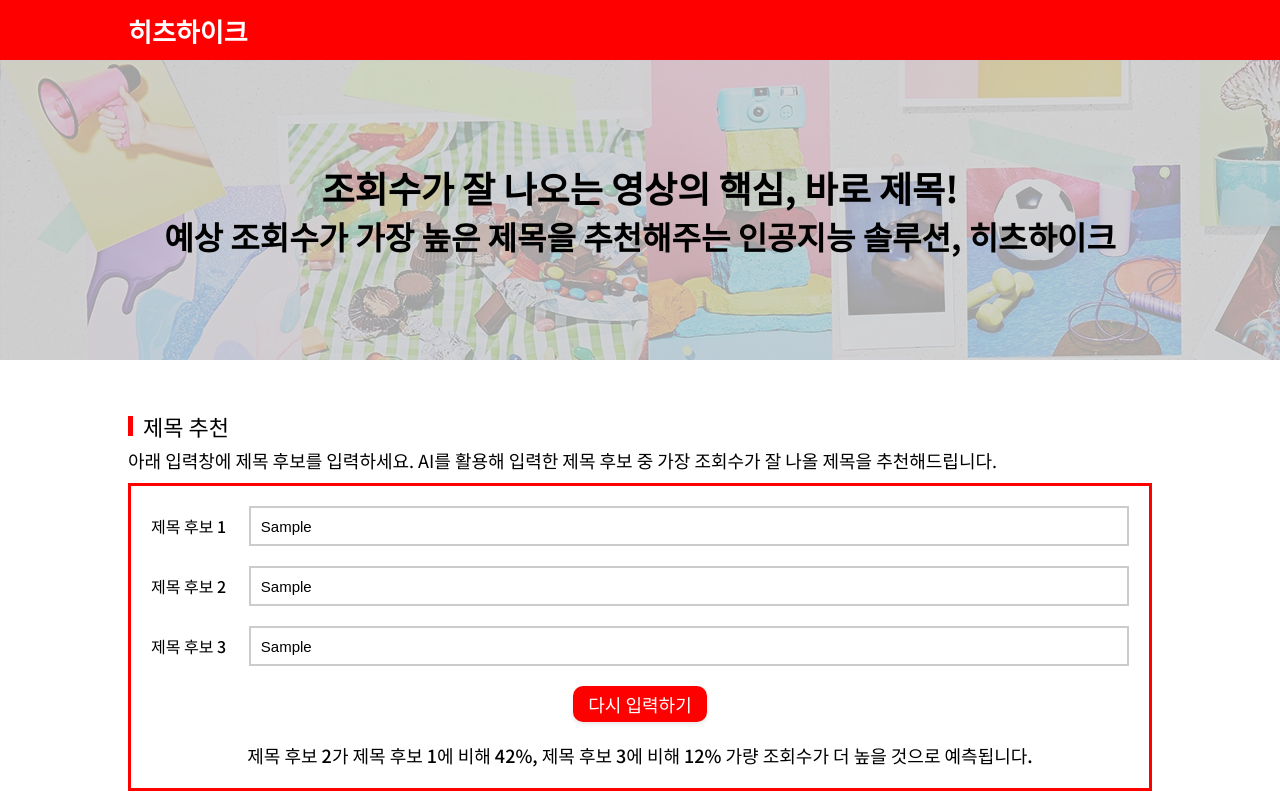
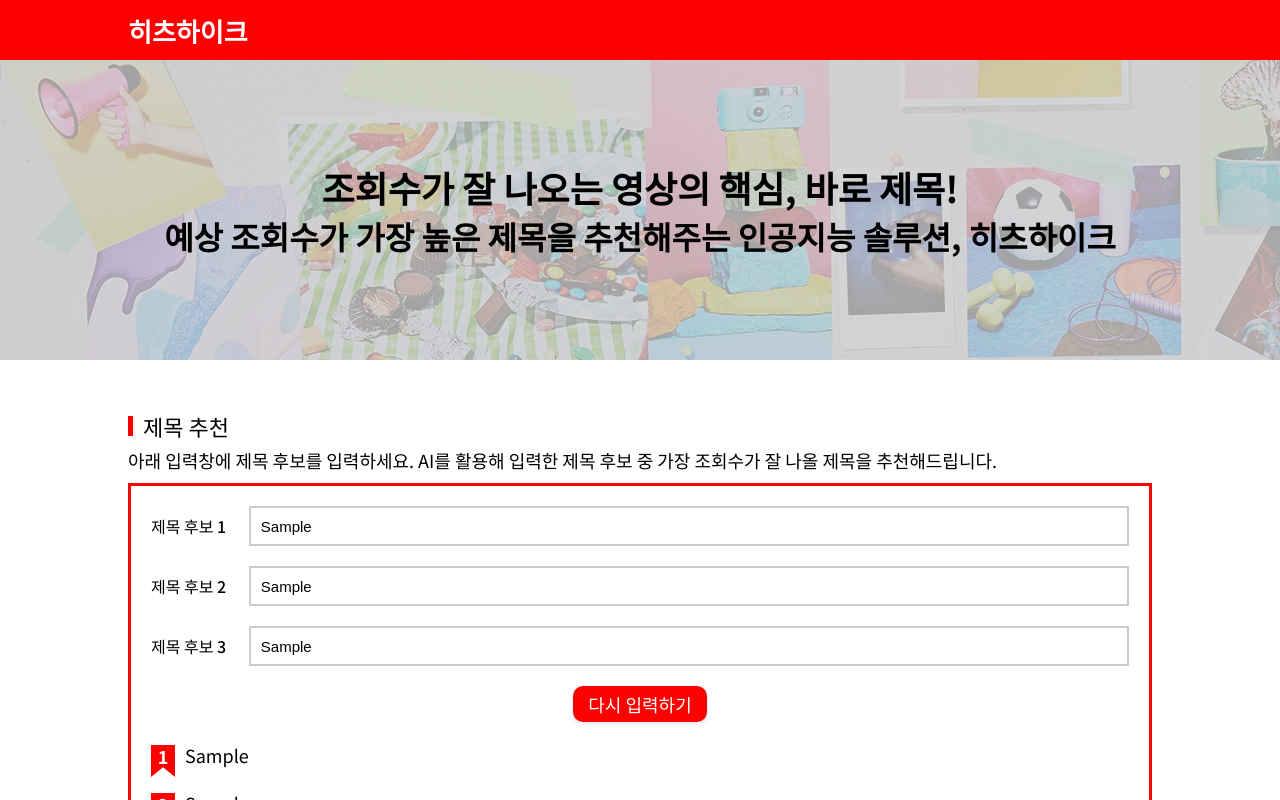
Before and after one commit to hits-hike/hits-hike-web, a Next.js app: page / in a window 1280 px wide. Both pictures are taken after typing "Sample", "Sample", "Sample" into the empty fields and a click on the button "추천 받기". Shown: the top 800 px of the page. Built offline with nearby package versions, Linux system fonts and the light colour scheme.

Commit message:
✨feat: Add rank to title recommendation result

```diff
--- a/src/components/molecules/YoutubeTitleRecommendation/Form.tsx
+++ b/src/components/molecules/YoutubeTitleRecommendation/Form.tsx
@@ -1,4 +1,3 @@
-import { useState } from "react";
 import styled from "styled-components";
 import YoutubeTitleInput from "./Input";
 import Pill from "../Button/Pill";
@@ -6,19 +5,30 @@ import Pill from "../Button/Pill";
 type FormProps = {
   isResultVisible: boolean;
   setIsResultVisible: React.Dispatch<React.SetStateAction<boolean>>;
+  title1: string;
+  title2: string;
+  title3: string;
+  setTitle1: React.Dispatch<React.SetStateAction<string>>;
+  setTitle2: React.Dispatch<React.SetStateAction<string>>;
+  setTitle3: React.Dispatch<React.SetStateAction<string>>;
 };
 
-export default function Form(props: FormProps): JSX.Element {
-  const [title1, setTitle1] = useState<string>(""); // 제목 후보1
-  const [title2, setTitle2] = useState<string>(""); // 제목 후보2
-  const [title3, setTitle3] = useState<string>(""); // 제목 후보3
-
+export default function Form({
+  isResultVisible,
+  setIsResultVisible,
+  title1,
+  title2,
+  title3,
+  setTitle1,
+  setTitle2,
+  setTitle3,
+}: FormProps): JSX.Element {
   const initialize = (event) => {
     event.preventDefault();
     setTitle1("");
     setTitle2("");
     setTitle3("");
-    props.setIsResultVisible(false);
+    setIsResultVisible(false);
   };
 
   const showResult = (event) => {
@@ -27,7 +37,7 @@ export default function Form(props: FormProps): JSX.Element {
       alert("제목 후보를 모두 입력해주세요");
       return;
     }
-    props.setIsResultVisible(true);
+    setIsResultVisible(true);
   };
 
   return (
@@ -47,7 +57,7 @@ export default function Form(props: FormProps): JSX.Element {
         value={title3}
         setValue={setTitle3}
       ></YoutubeTitleInput>
-      {props.isResultVisible ? (
+      {isResultVisible ? (
         <Pill level={1} weight={500} onClick={initialize}>
           다시 입력하기
         </Pill>
--- /dev/null
+++ b/src/components/molecules/YoutubeTitleRecommendation/Rank.tsx
@@ -0,0 +1,33 @@
+import styled from "styled-components";
+import Colors from "@colors";
+import Icon from "../../atoms/Icon/Rank";
+import Text from "../../atoms/Text";
+
+export default function Rank({ number }: { number: number }): JSX.Element {
+  return (
+    <Wrapper>
+      <Icon
+        fill={Colors.RED}
+        style={{ width: "2.4rem", height: "3.8rem" }}
+      ></Icon>
+      <NumberWrapper>
+        <Text level={1} weight="bold" color={Colors.WHITE}>
+          {number}
+        </Text>
+      </NumberWrapper>
+    </Wrapper>
+  );
+}
+
+const Wrapper = styled.div`
+  position: relative;
+  width: fit-content;
+  height: fit-content;
+  display: flex;
+  justify-content: center;
+  margin-right: 1rem;
+`;
+const NumberWrapper = styled.span`
+  position: absolute;
+  top: 0.1rem;
+`;
--- a/src/components/molecules/YoutubeTitleRecommendation/Result.tsx
+++ b/src/components/molecules/YoutubeTitleRecommendation/Result.tsx
@@ -1,18 +1,49 @@
 import styled from "styled-components";
 import Text from "../../atoms/Text";
+import Rank from "./Rank";
 
-export default function Result(): JSX.Element {
+type ResultProps = {
+  title1: string;
+  title2: string;
+  title3: string;
+};
+
+export default function Result({
+  title1,
+  title2,
+  title3,
+}: ResultProps): JSX.Element {
   // 결과 하드코딩함 (추후 백엔드와 연결 예정)
   return (
     <Wrapper>
+      <TitleWithRankWrapper>
+        <Rank number={1}></Rank>
+        <Text level={1}>{title2}</Text>
+      </TitleWithRankWrapper>
+      <TitleWithRankWrapper>
+        <Rank number={2}></Rank>
+        <Text level={1}>{title3}</Text>
+      </TitleWithRankWrapper>
+      <TitleWithRankWrapper>
+        <Rank number={3}></Rank>
+        <Text level={1}>{title1}</Text>
+      </TitleWithRankWrapper>
       <Text level={1} weight={500}>
-        제목 후보 2가 제목 후보 1에 비해 42%, 제목 후보 3에 비해 12% 가량
-        조회수가 더 높을 것으로 예측됩니다.
+        AI를 활용해 조회수를 예측한 결과, 제목 후보 2가 제목 후보 1에 비해 42%,
+        제목 후보 3에 비해 12% 가량 조회수가 더 높을 것으로 예측됩니다.
       </Text>
     </Wrapper>
   );
 }
 
 const Wrapper = styled.div`
+  width: 100%;
   margin-top: 2rem;
+  display: flex;
+  flex-direction: column;
 `;
+
+const TitleWithRankWrapper = styled.div`
+  display: flex;
+  margin-bottom: 1rem;
+`;
--- a/src/components/organisms/YoutubeTitleRecommendation.tsx
+++ b/src/components/organisms/YoutubeTitleRecommendation.tsx
@@ -8,6 +8,9 @@ import RecommendationResult from "../molecules/YoutubeTitleRecommendation/Result
 
 export default function YoutubeTitleRecommendation(): JSX.Element {
   const [isResultVisible, setIsResultVisible] = useState<boolean>(false);
+  const [title1, setTitle1] = useState<string>(""); // 제목 후보1
+  const [title2, setTitle2] = useState<string>(""); // 제목 후보2
+  const [title3, setTitle3] = useState<string>(""); // 제목 후보3
 
   return (
     <Wrapper>
@@ -20,8 +23,20 @@ export default function YoutubeTitleRecommendation(): JSX.Element {
         <YoutubeTitleForm
           isResultVisible={isResultVisible}
           setIsResultVisible={setIsResultVisible}
+          title1={title1}
+          title2={title2}
+          title3={title3}
+          setTitle1={setTitle1}
+          setTitle2={setTitle2}
+          setTitle3={setTitle3}
         ></YoutubeTitleForm>
-        {isResultVisible && <RecommendationResult></RecommendationResult>}
+        {isResultVisible && (
+          <RecommendationResult
+            title1={title1}
+            title2={title2}
+            title3={title3}
+          ></RecommendationResult>
+        )}
       </ContentsWrapper>
     </Wrapper>
   );
```
